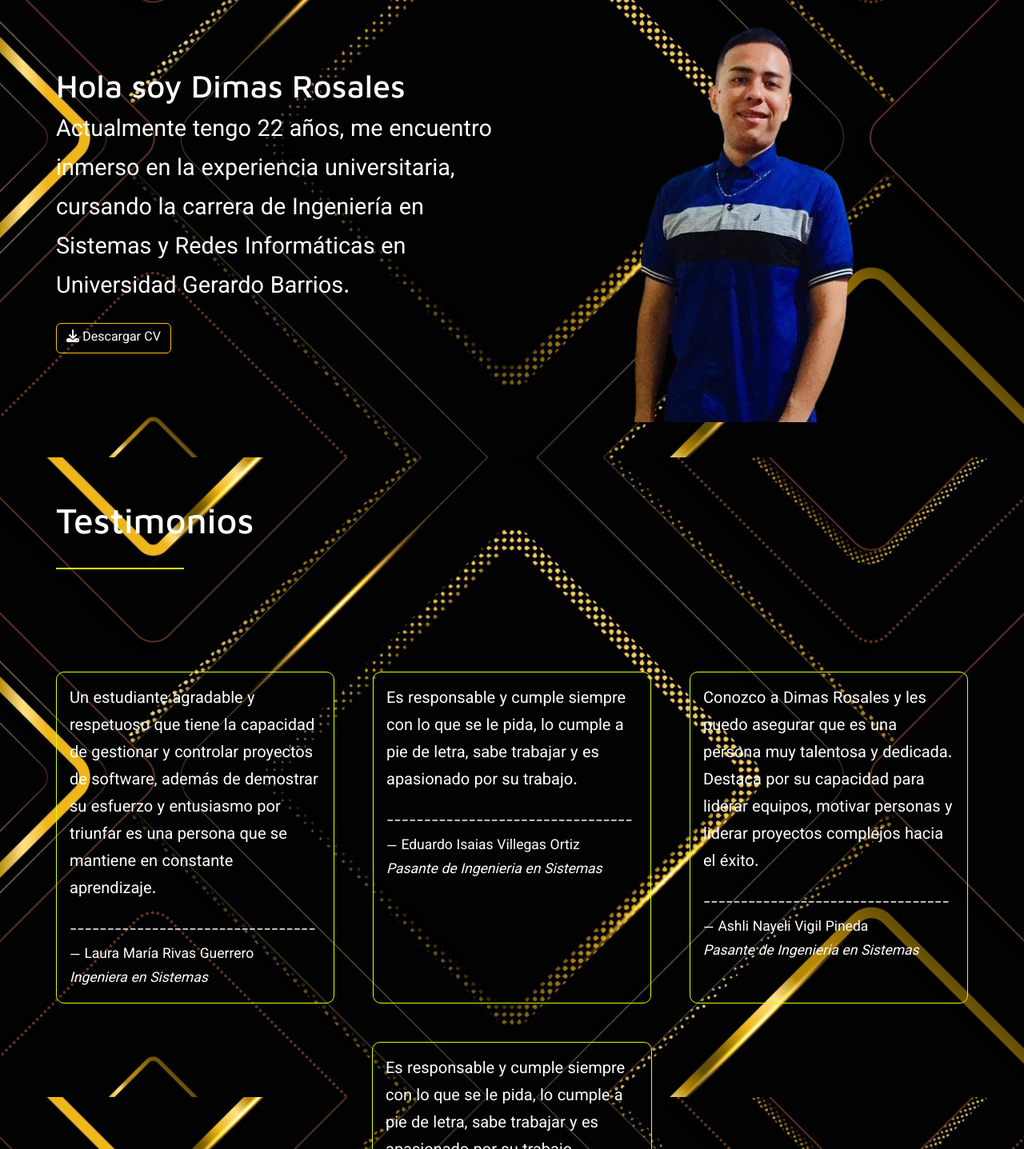
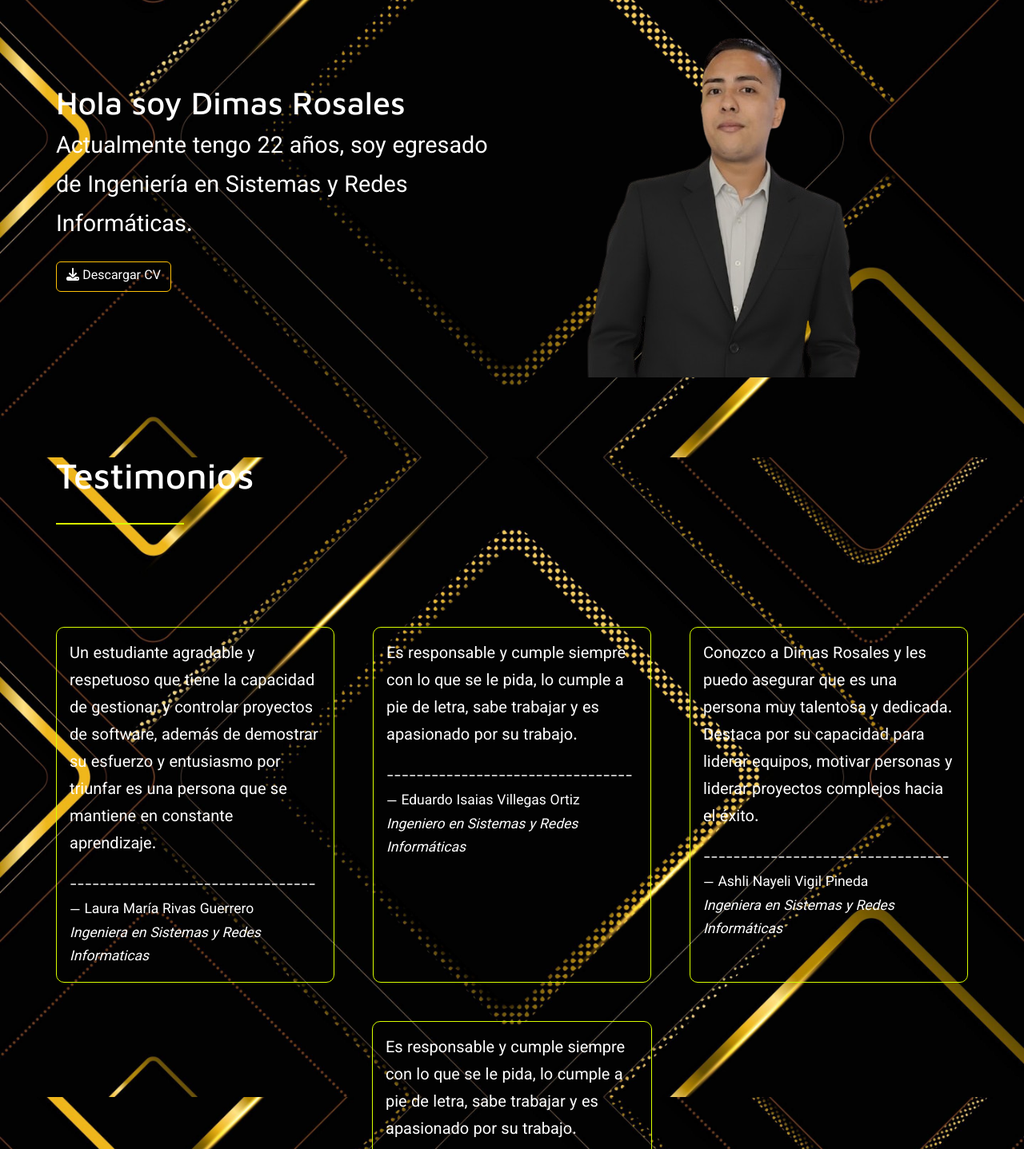
Before and after one commit to Dimasrosales/PortafolioPersonal, a plain HTML site: page index.html in a window 1280 px wide. Shown: the part 1028-2465 px from the top of the page at 80% size. Drawn offline with nearby package versions, Linux system fonts and the light colour scheme.

Commit message:
Add files via upload

```diff
--- a/index.html
+++ b/index.html
@@ -58,11 +58,11 @@
     <div id="SobreMi" class="hero-section contenedor-flex">
       <div class="left">
         <h1>Hola soy <span style="color: #d9ff00;">Dimas Rosales</span></h1>
-        <p>Actualmente tengo <span id="edad"></span> años, me encuentro inmerso en la experiencia universitaria, cursando la carrera de Ingeniería en Sistemas y Redes Informáticas en Universidad Gerardo Barrios.</p>
+        <p>Actualmente tengo <span id="edad"></span> años, soy egresado de Ingeniería en Sistemas y Redes Informáticas.</p>
         <button id="downloadButton" class="btn btn-outline-warning" onclick="descargarArchivo()"><i class="fas fa-download"></i> Descargar CV</button>
       </div>
       <div class="right">
-        <img src="./Archivos/user.png" alt="Dimas Rosales" class="img-fluid">
+        <img src="./images/Dimas.png" alt="Dimas Rosales" class="img-fluid">
       </div>
     </div>
   </div>
@@ -98,7 +98,7 @@ window.onload = calcularEdad;
             <blockquote class="blockquote mb-0">
               <p>Un estudiante agradable y respetuoso que tiene la capacidad de gestionar y controlar proyectos de software, además de demostrar su esfuerzo y entusiasmo por triunfar es una persona que se mantiene en constante aprendizaje.</p>
                             <p>---------------------------------</p>
-              <footer class="blockquote-footer">Laura María Rivas Guerrero<cite title="Source Title"> <br> Ingeniera en Sistemas</cite></footer>
+              <footer class="blockquote-footer">Laura María Rivas Guerrero<cite title="Source Title"> <br> Ingeniera en Sistemas y Redes Informaticas</cite></footer>
             </blockquote>
           </div>
         </div>
@@ -107,7 +107,7 @@ window.onload = calcularEdad;
             <blockquote class="blockquote mb-0">
               <p>Es responsable y cumple siempre con lo que se le pida, lo cumple a pie de letra, sabe trabajar y es apasionado por su trabajo.</p>
                             <p>---------------------------------</p>
-              <footer class="blockquote-footer">Eduardo Isaias Villegas Ortiz <cite title="Source Title"> <br>Pasante de Ingenieria en Sistemas</cite></footer>
+              <footer class="blockquote-footer">Eduardo Isaias Villegas Ortiz <cite title="Source Title"> <br>Ingeniero en Sistemas y Redes Informáticas</cite></footer>
             </blockquote>
           </div>
         </div>
@@ -116,7 +116,7 @@ window.onload = calcularEdad;
             <blockquote class="blockquote mb-0">
               <p>Conozco a Dimas Rosales y les puedo asegurar que es una persona muy talentosa y dedicada. Destaca por su capacidad para liderar equipos, motivar personas y liderar proyectos complejos hacia el éxito.</p>
                             <p>---------------------------------</p>
-              <footer class="blockquote-footer">Ashli Nayeli Vigil Pineda <cite title="Source Title"> <br>Pasante de Ingenieria en Sistemas</cite></footer>
+              <footer class="blockquote-footer">Ashli Nayeli Vigil Pineda <cite title="Source Title"> <br>Ingeniera en Sistemas y Redes Informáticas</cite></footer>
             </blockquote>
           </div>
         </div>
```
Also changed, not shown: index_en.html (+4 -4 lines), images/Dimas.png (added), 1 other file.
